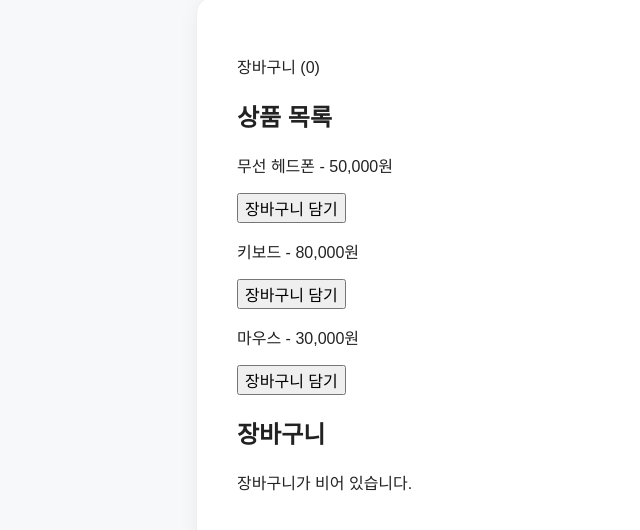
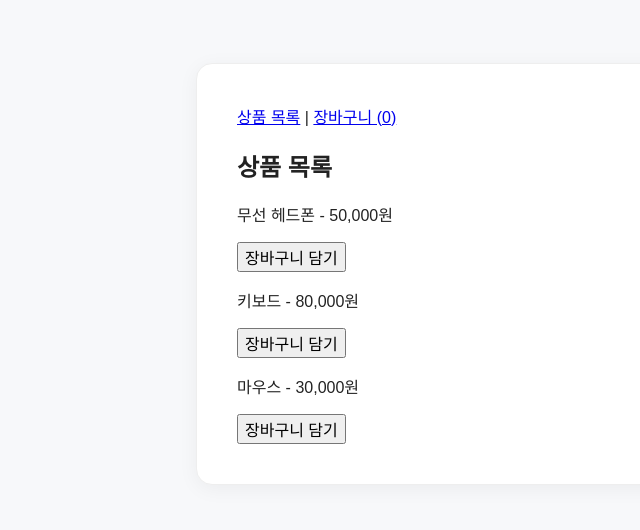
Before and after one commit to dang-96/react-next-practice, a Next.js app: page / in a window 1280 px wide. Shown: the part 126-656 px from the top of the page, without its empty margins (144-784 px from the left). Built offline with nearby package versions, Linux system fonts and the light colour scheme.

Commit message:
카트 라우팅 적용

```diff
--- a/src/components/CartList.tsx
+++ b/src/app/cart/page.tsx
@@ -1,3 +1,6 @@
+"use client";
+
+import CartHeader from "@/components/CartHeader";
 import { useCartStore } from "@/store/useCartStore";
 
 export default function CartList() {
@@ -7,6 +10,7 @@ export default function CartList() {
 
   return (
     <section>
+      <CartHeader />
       <h2>장바구니</h2>
 
       {cartItems.length === 0 ? (
--- a/src/app/page.tsx
+++ b/src/app/page.tsx
@@ -1,7 +1,6 @@
 "use client";
 
 import CartHeader from "@/components/CartHeader";
-import CartList from "@/components/CartList";
 import Counter from "@/components/Counter";
 import Dropdown from "@/components/Dropdown";
 import LikeButton from "@/components/LikeButton";
@@ -51,7 +50,6 @@ export default function Home() {
         <LikeButton /> */}
         <CartHeader />
         <ProductListCart />
-        <CartList />
       </section>
     </main>
   );
--- a/src/components/CartHeader.tsx
+++ b/src/components/CartHeader.tsx
@@ -1,6 +1,7 @@
 "use client";
 
 import { useCartStore } from "@/store/useCartStore";
+import Link from "next/link";
 
 export default function CartHeader() {
   const cartItems = useCartStore((state) => state.cartItems);
@@ -12,7 +13,9 @@ export default function CartHeader() {
 
   return (
     <header>
-      <p>장바구니 ({totalCount})</p>
+      <Link href="/">상품 목록</Link>
+      {" | "}
+      <Link href="/cart">장바구니 ({totalCount})</Link>
     </header>
   );
 }
```
